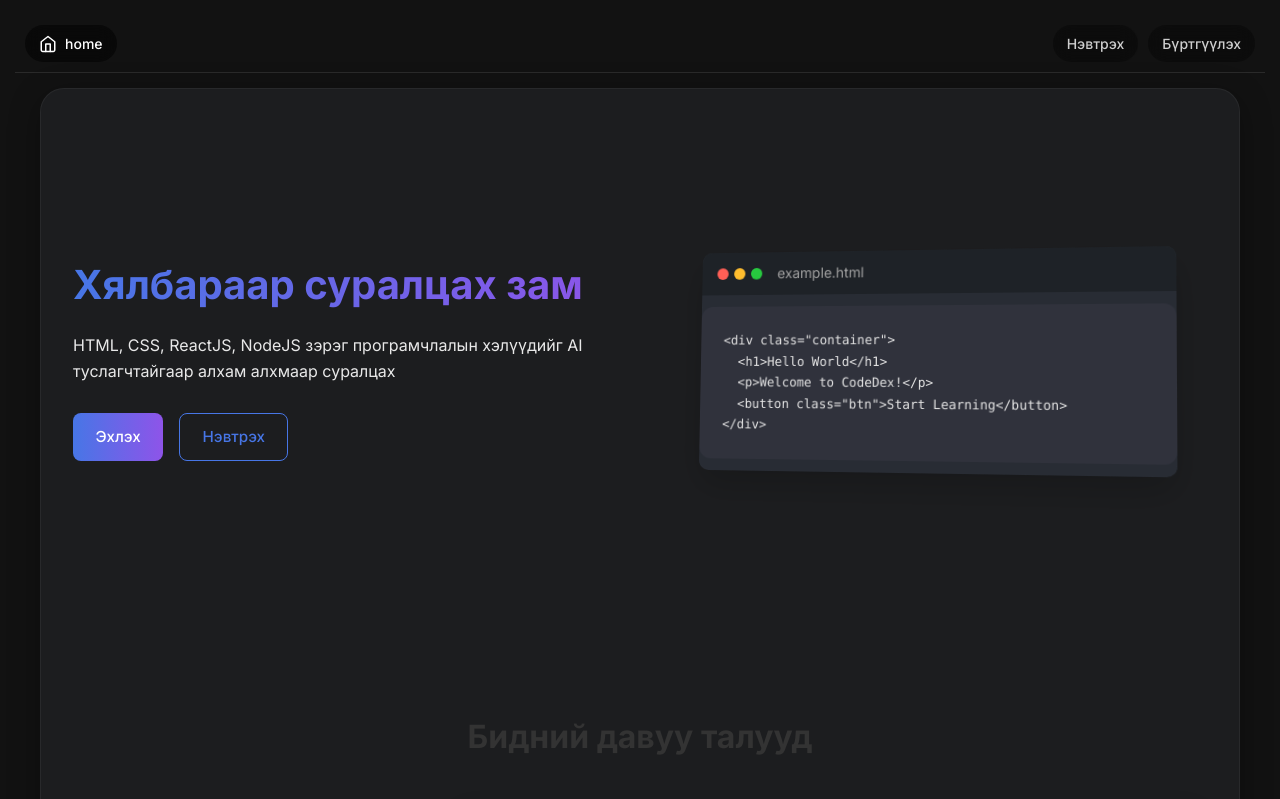
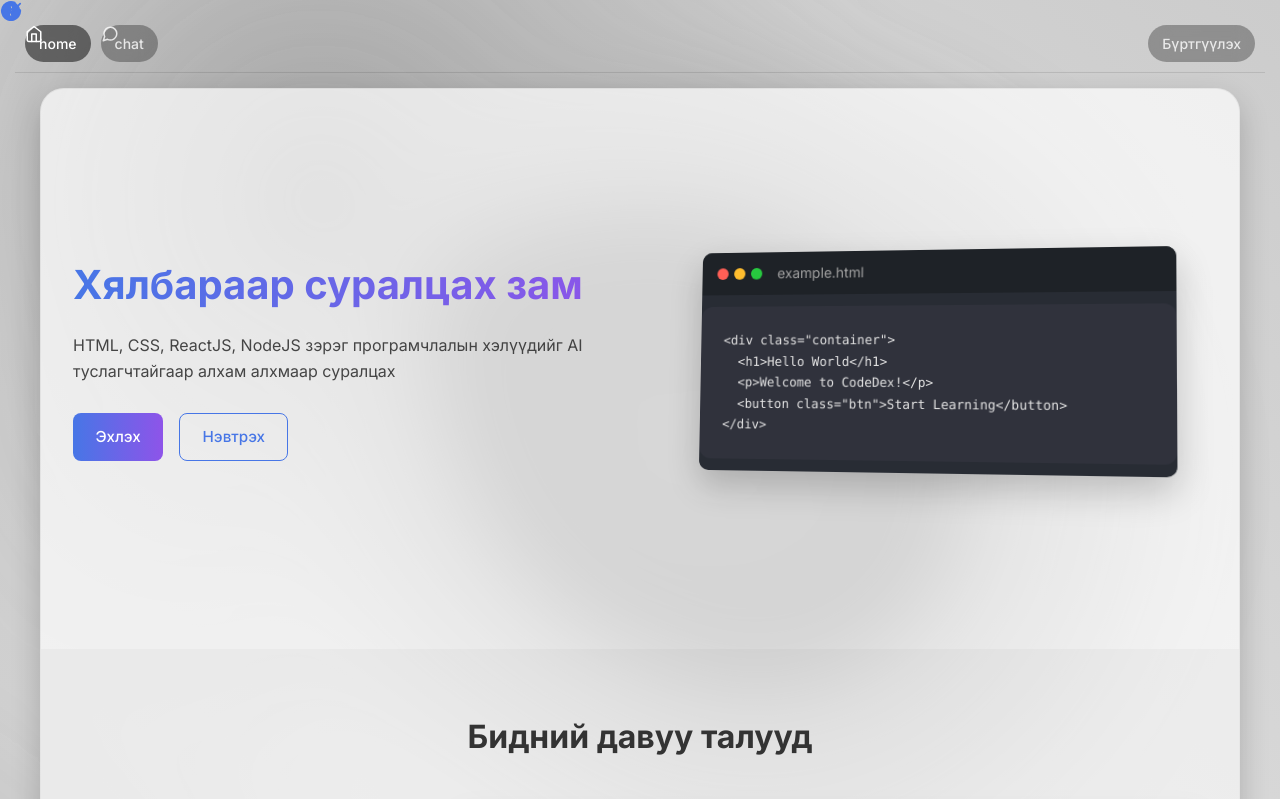
Before and after one commit to DanDar-Solutions/AIchat-Hackaton-Nest, a React (Vite) app in the folder Client/: page / in a window 1280 px wide. Shown: the top 799 px of the page. Built offline with nearby package versions, Linux system fonts and the light colour scheme.

Commit message:
backgroudn add

```diff
--- a/Client/src/App.jsx
+++ b/Client/src/App.jsx
@@ -4,6 +4,7 @@ import ChatInterface from './components/ChatInterface/ChatInterface';
 import Home from './components/home/Home';
 import Layout from './layouts/Layout';
 import LoadingScreen from './components/laoding/load';
+import Bg from './background/bg';
 import './index.css';
 
 function App() {
@@ -19,6 +20,7 @@ function App() {
 
   return (
     <>
+      <Bg />
       <LoadingScreen />
 
       {contentLoaded && (
--- /dev/null
+++ b/Client/src/background/bg.css
@@ -0,0 +1,158 @@
+/* GradientBackground.css */
+/* 1. Үндсэн хувьсагчууд */
+:root {
+    /* Өнгөнүүд */
+    --bg-color-light: #ffffff;
+    --text-color-light: #000000;
+    --bg-color-dark: #111111;
+    --text-color-dark: #ffffff;
+
+    /* Градиент өнгөнүүд */
+    --color-bg1: hsl(0, 0%, 0%);
+    --color-bg2: hsl(0, 0%, 0%);
+    --color3: 100, 100, 100;
+
+    /* Шилжилтүүд */
+    --transition-duration: 0.4s;
+    --transition-timing: cubic-bezier(0.4, 0, 0.2, 1);
+
+    /* Бусад тогтмолууд */
+    --circle-size: 120%;
+    --blending: screen;
+  }
+  image.png
+  /* 2. Глобал шилжилтүүд */
+  *,
+  *::before,
+  *::after {
+    transition:
+      color var(--transition-duration) var(--transition-timing),
+      background-color var(--transition-duration) var(--transition-timing),
+      border-color var(--transition-duration) var(--transition-timing),
+      opacity var(--transition-duration) var(--transition-timing);
+  }
+
+  /* 3. Горимын стайлууд */
+  html {
+    background-color: var(--bg-color-light);
+    color: var(--text-color-light);
+  }
+
+  html.dark {
+    background-color: var(--bg-color-dark);
+    color: var(--text-color-dark);
+  }
+
+  /* Градиент өнгүүдийн тохиргоо */
+  html:not(.dark) .gradient-bg {
+    --color-bg1: hsl(0, 0%, 90%);
+    --color-bg2: hsl(0, 0%, 80%);
+  }
+
+  html.dark .gradient-bg {
+    --color-bg1: hsl(0, 0%, 0%);
+    --color-bg2: hsl(0, 0%, 0%);
+  }
+
+  /* Градиент арын дэвсгэр стайл */
+  .gradient-bg {
+    width: 100vw;
+    height: 100vh;
+    position: fixed;
+    overflow: hidden;
+    background: linear-gradient(40deg, var(--color-bg1), var(--color-bg2));
+    top: 0;
+    left: 0;
+    z-index: -1;
+    transition:
+      background var(--transition-duration) var(--transition-timing),
+      --color-bg1 var(--transition-duration) var(--transition-timing),
+      --color-bg2 var(--transition-duration) var(--transition-timing);
+  }
+
+  svg {
+    position: fixed;
+    top: 0;
+    left: 0;
+    width: 0;
+    height: 0;
+  }
+
+  .gradients-container {
+    filter: url(#goo) blur(40px);
+    width: 100%;
+    height: 100%;
+  }
+
+  .g3, .g4, .g5 {
+    position: absolute;
+    background: radial-gradient(circle at center, rgba(var(--color3), 0.5) 0, rgba(var(--color3), 0) 50%) no-repeat;
+    mix-blend-mode: var(--blending);
+    width: var(--circle-size);
+    height: var(--circle-size);
+    transform-origin: center center;
+  }
+
+  .g4 {
+    background: radial-gradient(circle at center, rgba(var(--color3), 0.5) 0, rgba(var(--color3), 0) 50%);
+    transform-origin: calc(50% - 200px);
+    animation: moveHorizontal 40s ease infinite;
+  }
+
+  .g5 {
+    background: radial-gradient(circle at center, rgba(var(--color3), 0.5) 0, rgba(var(--color3), 0) 50%);
+    width: calc(var(--circle-size) * 2.5);
+    height: calc(var(--circle-size) * 2.5);
+    top: calc(50% - var(--circle-size));
+    left: calc(50% - var(--circle-size));
+    transform-origin: calc(50% - 800px) calc(50% + 200px);
+    animation: moveInCircle 20s ease infinite;
+  }
+
+  .interactive {
+    position: absolute;
+    background: radial-gradient(circle at center, rgba(var(--color3), 0.6) 0, rgba(var(--color3), 0) 50%) no-repeat;
+    mix-blend-mode: var(--blending);
+    width: 150%;
+    height: 150%;
+    top: -50%;
+    left: -50%;
+    opacity: 0.8;
+  }
+
+  /* Анимэйшн дүрсүүд */
+  @keyframes moveInCircle {
+    0% {
+      transform: rotate(0deg);
+    }
+    50% {
+      transform: rotate(180deg);
+    }
+    100% {
+      transform: rotate(360deg);
+    }
+  }
+
+  @keyframes moveVertical {
+    0% {
+      transform: translateY(-50%);
+    }
+    50% {
+      transform: translateY(50%);
+    }
+    100% {
+      transform: translateY(-50%);
+    }
+  }
+
+  @keyframes moveHorizontal {
+    0% {
+      transform: translateX(-50%) translateY(-10%);
+    }
+    50% {
+      transform: translateX(50%) translateY(10%);
+    }
+    100% {
+      transform: translateX(-50%) translateY(-10%);
+    }
+  }
--- /dev/null
+++ b/Client/src/background/bg.jsx
@@ -0,0 +1,103 @@
+import { useRef, useEffect, useState } from "react";
+import "./bg.css";
+
+export const toggleTheme = () => {
+  const isDark = document.documentElement.classList.contains('dark');
+
+  if (isDark) {
+    document.documentElement.classList.remove('dark');
+    localStorage.setItem('theme', 'light');
+    document.dispatchEvent(new Event('themeChanged'));
+  } else {
+    document.documentElement.classList.add('dark');
+    localStorage.setItem('theme', 'dark');
+    document.dispatchEvent(new Event('themeChanged'));
+  }
+};
+
+function Bg() {
+  const interactiveRef = useRef(null);
+  const [isDarkMode, setIsDarkMode] = useState(false);
+
+  useEffect(() => {
+    const detectColorScheme = () => {
+      const savedTheme = localStorage.getItem('theme');
+
+      if (savedTheme === 'dark') {
+        document.documentElement.classList.add('dark');
+        setIsDarkMode(true);
+      } else if (savedTheme === 'light') {
+        document.documentElement.classList.remove('dark');
+        setIsDarkMode(false);
+      } else {
+        const prefersDarkMode = window.matchMedia &&
+          window.matchMedia('(prefers-color-scheme: dark)').matches;
+
+        if (prefersDarkMode) {
+          document.documentElement.classList.add('dark');
+          setIsDarkMode(true);
+        } else {
+          document.documentElement.classList.remove('dark');
+          setIsDarkMode(false);
+        }
+      }
+    };
+
+    detectColorScheme();
+
+    const mediaQuery = window.matchMedia('(prefers-color-scheme: dark)');
+    const handleChange = (e) => {
+      if (localStorage.getItem('theme') !== 'light' && localStorage.getItem('theme') !== 'dark') {
+        if (e.matches) {
+          document.documentElement.classList.add('dark');
+          setIsDarkMode(true);
+        } else {
+          document.documentElement.classList.remove('dark');
+          setIsDarkMode(false);
+        }
+      }
+    };
+
+    if (mediaQuery.addEventListener) {
+      mediaQuery.addEventListener('change', handleChange);
+      return () => mediaQuery.removeEventListener('change', handleChange);
+    } else if (mediaQuery.addListener) {
+      mediaQuery.addListener(handleChange);
+      return () => mediaQuery.removeListener(handleChange);
+    }
+
+    return undefined;
+  }, []);
+
+  useEffect(() => {
+    if (isDarkMode) {
+      document.documentElement.classList.add('dark');
+    } else {
+      document.documentElement.classList.remove('dark');
+    }
+  }, [isDarkMode]);
+
+  return (
+    <>
+      <div className="gradient-bg">
+        <svg xmlns="http://www.w3.org/2000/svg">
+          <defs>
+            <filter id="goo">
+              <feGaussianBlur in="SourceGraphic" stdDeviation="10" result="blur" />
+              <feColorMatrix in="blur" mode="matrix" values="1 0 0 0 0  0 1 0 0 0  0 0 1 0 0  0 0 0 18 -8" result="goo" />
+              <feBlend in="SourceGraphic" in2="goo" />
+            </filter>
+          </defs>
+        </svg>
+        <div className="gradients-container">
+          <div className="g3"></div>
+          <div className="g4"></div>
+          <div className="g5"></div>
+          <div ref={interactiveRef} className="interactive"></div>
+        </div>
+      </div>
+    </>
+  )
+}
+
+export default Bg
--- a/Client/src/components/Header/Header.jsx
+++ b/Client/src/components/Header/Header.jsx
@@ -3,7 +3,6 @@ import './Header.css';
 
 const Header = () => {
   const location = useLocation();
-  const isHome = location.pathname === '/';
 
   return (
     <div className="header">
@@ -16,18 +15,15 @@ const Header = () => {
           <span>home</span>
         </Link>
 
-        {!isHome && (
         <Link to="/chat" className={`nav-button ${location.pathname === '/chat' ? 'active' : ''}`}>
           <svg width="20" height="20" viewBox="0 0 24 24" fill="none" xmlns="http://www.w3.org/2000/svg">
             <path d="M21 11.5C21.0034 12.8199 20.6951 14.1219 20.1 15.3C19.3944 16.7118 18.3098 17.8992 16.9674 18.7293C15.6251 19.5594 14.0782 19.9994 12.5 20C11.1801 20.0035 9.87812 19.6951 8.7 19.1L3 21L4.9 15.3C4.30493 14.1219 3.99656 12.8199 4 11.5C4.00061 9.92179 4.44061 8.37488 5.27072 7.03258C6.10083 5.69028 7.28825 4.6056 8.7 3.90003C9.87812 3.30496 11.1801 2.99659 12.5 3.00003H13C15.0843 3.11502 17.053 3.99479 18.5291 5.47089C20.0052 6.94699 20.885 8.91568 21 11V11.5Z" stroke="currentColor" strokeWidth="2" strokeLinecap="round" strokeLinejoin="round"/>
           </svg>
           <span>chat</span>
         </Link>
-        )}
       </div>
 
       <div className="header-right">
-        <Link to="/login" className="nav-button login-btn">Нэвтрэх</Link>
         <Link to="/signup" className="nav-button signup-btn">Бүртгүүлэх</Link>
       </div>
     </div>
--- a/Client/src/index.css
+++ b/Client/src/index.css
@@ -13,7 +13,9 @@
   text-rendering: optimizeLegibility;
   -webkit-font-smoothing: antialiased;
   -moz-osx-font-smoothing: grayscale;
+}
 
+html.dark {
   --primary-bg: #121212;
   --card-bg: rgba(32, 33, 35, 0.8);
   --text-color: #ffffff;
@@ -31,20 +33,11 @@
   --radius-xl: 24px;
   --radius-full: 9999px;
 
-  color-scheme: light dark;
+  color-scheme: dark;
   color: rgba(255, 255, 255, 0.87);
-  background-color: #242424;
 }
 
-body {
-  font-family: 'Inter', -apple-system, BlinkMacSystemFont, 'Segoe UI', 'Roboto', 'Helvetica Neue', sans-serif;
-  background-color: var(--primary-bg);
-  color: var(--text-color);
-  line-height: 1.5;
-  min-height: 100vh;
-}
-
-body.light-mode {
+html:not(.dark) {
   --primary-bg: #f5f5f5;
   --card-bg: rgba(255, 255, 255, 0.8);
   --text-color: #333333;
@@ -53,7 +46,23 @@ body.light-mode {
   --button-border: rgba(180, 180, 180, 1);
   --green-accent: #10a37f;
   --hover-bg: rgba(200, 200, 200, 1);
-  background-image: linear-gradient(to bottom right, #e0e5ec, #f0f2f5, #ffffff);
+
+  /* Border radiuses */
+  --radius-small: 6px;
+  --radius-medium: 12px;
+  --radius-large: 16px;
+  --radius-xl: 24px;
+  --radius-full: 9999px;
+
+  color-scheme: light;
+  color: rgba(0, 0, 0, 0.87);
+}
+
+body {
+  font-family: 'Inter', -apple-system, BlinkMacSystemFont, 'Segoe UI', 'Roboto', 'Helvetica Neue', sans-serif;
+  color: var(--text-color);
+  line-height: 1.5;
+  min-height: 100vh;
 }
 
 a {
@@ -144,7 +153,7 @@ pre code {
   border-radius: var(--radius-xl);
   box-shadow: 0 8px 32px rgba(0, 0, 0, 0.3);
   overflow: hidden;
-  border: 1px solid rgba(255, 255, 255, 0.05);
+  border: 1px solid var(--border-color);
 }
 
 .outer-button {
--- a/Client/src/layouts/Layout.css
+++ b/Client/src/layouts/Layout.css
@@ -7,7 +7,7 @@
   background-repeat: no-repeat;
   background-position: center;
   background-size: cover;
-  background-color: #121212;
+  z-index: 1;
 }
 
 .main-card {
@@ -20,13 +20,14 @@
   flex-direction: column;
   position: relative;
   transition: all 0.3s ease;
-  background-color: rgba(25, 26, 28, 0.7);
+  background-color: rgba(25, 26, 28, 0.6);
   overflow-y: auto;
   overflow-x: hidden;
   scrollbar-width: none; /* Firefox */
   -ms-overflow-style: none; /* IE and Edge */
   border-radius: 12px;
   border: 1px solid rgba(255, 255, 255, 0.05);
+  backdrop-filter: blur(10px);
 }
 
 .main-card::-webkit-scrollbar {
@@ -34,11 +35,16 @@
 }
 
 .main-card:hover {
-  box-shadow: 0 12px 30px rgba(0, 0, 0, 0.3);
+  box-shadow: 0 12px 30px rgba(0, 0, 0, 0.2);
 }
 
-body.light-mode .main-card {
-  background-color: rgba(255, 255, 255, 0.8);
+html.dark .main-card {
+  background-color: rgba(25, 26, 28, 0.6);
+  border: 1px solid rgba(255, 255, 255, 0.05);
+}
+
+html:not(.dark) .main-card {
+  background-color: rgba(255, 255, 255, 0.7);
   border: 1px solid rgba(0, 0, 0, 0.05);
 }
 
@@ -75,12 +81,12 @@ body.light-mode .main-card {
   transform: translateY(-2px);
 }
 
-body.light-mode .icon-button {
+html:not(.dark) .icon-button {
   background-color: rgba(200, 200, 200, 0.4);
   color: rgba(0, 0, 0, 0.8);
 }
 
-body.light-mode .icon-button:hover {
+html:not(.dark) .icon-button:hover {
   background-color: rgba(200, 200, 200, 0.7);
 }
 
```
Also changed, not shown: Client/src/layouts/Layout.jsx (+13 -8 lines). Lines whose indentation alone changed are shown as unchanged.
